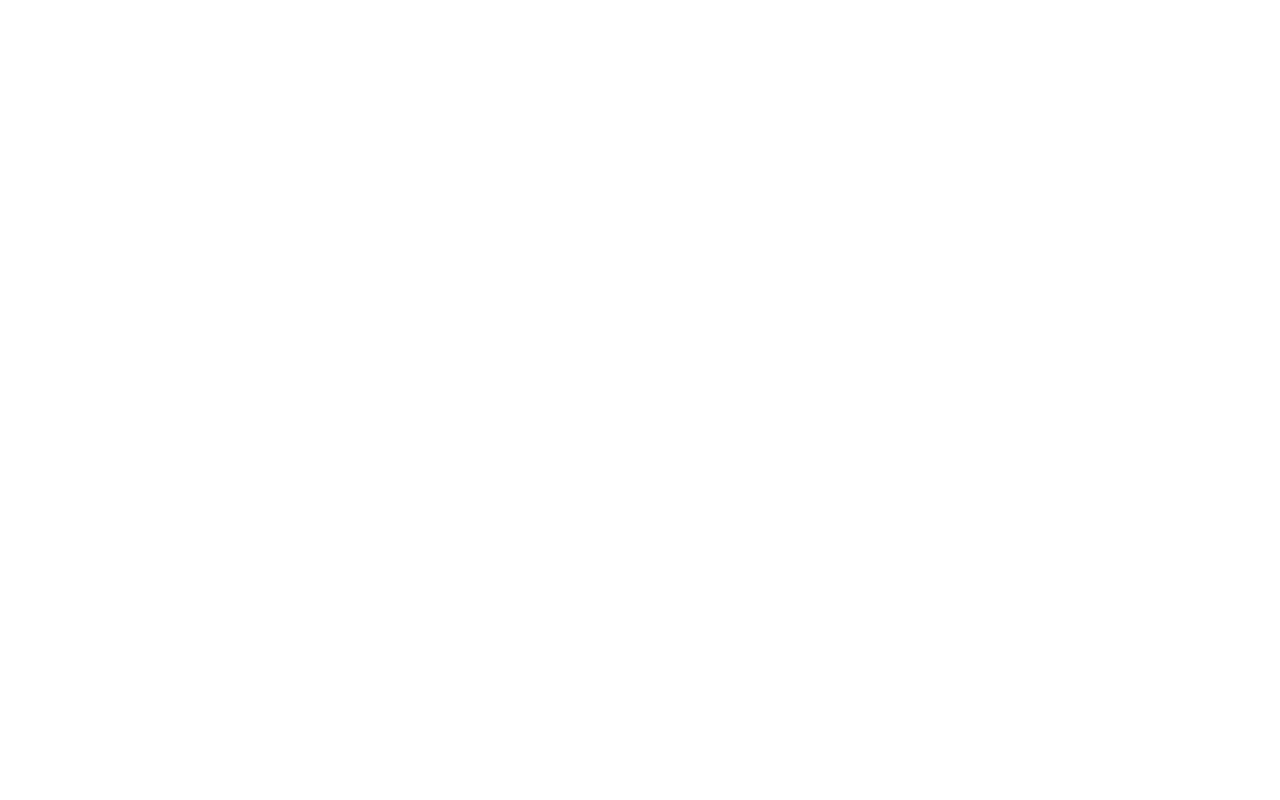
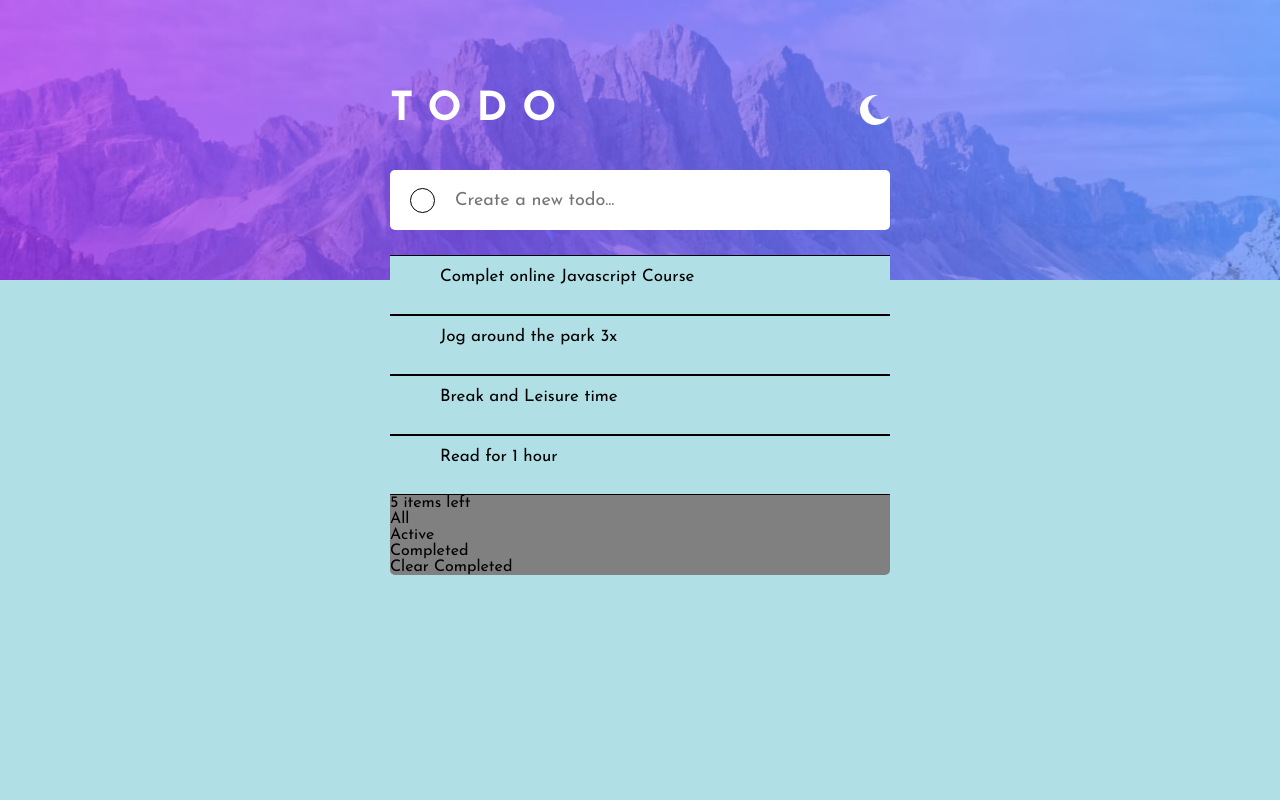
Before and after one commit to femmytedrey/Frontend-Mentor-Challenge, a plain HTML site: page index.html in a window 1280 px wide. Drawn offline with Linux system fonts and the light colour scheme.

Commit message:
progress

```diff
--- a/index.html
+++ b/index.html
@@ -4,8 +4,59 @@
     <meta charset="UTF-8">
     <meta name="viewport" content="width=device-width, initial-scale=1.0">
     <title>Todo List</title>
+    <link rel="stylesheet" href="style.css">
 </head>
 <body>
+    <div class="bg-container">
+        <div class="bg-containerTop">
 
+        </div>
+        <div class="bg-containerBottom">
+            <div class="container">
+                <div class="top">
+                    <div class="up">
+                        <p class="todo">TODO</p>
+                        <img src="images/icon-moon.svg" alt="" class="icon">
+                        <img src="images/icon-sun.svg" alt="" class="iconsun">
+                    </div>
+                    <div class="down">
+
+                            <div class="leftcircle"></div>
+
+                        <input type="text" id="input-box" placeholder="Create a new todo...">
+                    </div>
+
+                </div>
+                <div class="bottom">
+                    <div class="list">
+                        <ul>
+                            <li>Complet online Javascript Course</li>
+                            <li>Jog around the park 3x</li>
+                            <li>Break and Leisure time</li>
+                            <li>Read for 1 hour</li>
+                        </ul>
+                    </div>
+                    <div class="bottomNav">
+                        <div class="bottomNav1">
+                            <p class="leftitem">5 items left</p>
+                        </div>
+                        <div class="bottomNav2">
+                            <div class="all">All</div>
+                            <div class="active">Active</div>
+                            <div class="completed">Completed</div>
+                        </div>
+                        <div class="bottomNav3">
+                            <p class="clear">Clear Completed</p>
+                        </div>
+                    </div>
+                </div>
+
+            </div>
+        </div>
+
+    </div>
+
+
+    <script src="script.js"></script>
 </body>
 </html>
--- a/script.js
+++ b/script.js
@@ -0,0 +1,12 @@
+const moon = document.querySelector(".icon");
+const sun = document.querySelector(".iconsun");
+
+moon.addEventListener('click', () => {
+    moon.style.display = 'none';
+    sun.style.display = 'block';
+});
+
+sun.addEventListener('click', () => {
+    moon.style.display = 'block';
+    sun.style.display = 'none';
+});
--- a/style.css
+++ b/style.css
@@ -0,0 +1,144 @@
+@import url('https://fonts.googleapis.com/css2?family=Josefin+Sans:wght@400;500;700&family=Poppins:wght@400;500;700;800&display=swap');
+
+*{
+    box-sizing: border-box;
+    padding: 0px;
+    margin: 0px;
+    font-family: 'Josefin Sans', sans-serif;
+}
+
+.bg-container{
+    display: flex;
+    flex-direction: column;
+    width: 100%;
+    height: 100vh;
+    position: relative;
+
+}
+
+.bg-containerTop{
+    height: 35%;
+    width: 100%;
+    background-image: url(images/bg-desktop-light.jpg);
+    background-size: cover;
+    background-repeat: no-repeat;
+}
+.bg-containerBottom{
+    height: 65%;
+    width: 100%;
+    background: powderblue;
+    display: flex;
+    justify-content: center;
+    align-items: center;
+    position: relative;
+}
+
+.container{
+    height: auto;
+    width: 500px;
+    /* background: teal; */
+    position: absolute;
+    top: -200px;
+    display: flex;
+    flex-direction: column;
+    justify-content: space-between;
+}
+
+.top{
+    height: 150px;
+    width: 100%;
+    /* background: powderblue; */
+    display: flex;
+    flex-direction: column;
+    justify-content: space-between;
+
+    /* border-radius: 15px; */
+    margin-bottom: 25px;
+}
+.up{
+    height: 40%;
+    width: 100%;
+    /* background: purple; */
+    display: flex;
+    /* justify-content: center; */
+    align-items: center;
+}
+.todo{
+    flex: 1;
+    color: white;
+    font-size: 40px;
+    font-weight: 700;
+    letter-spacing: 15px;
+}
+.icon{
+    height: 30px;
+    width: 30px;
+    cursor: pointer;
+
+}
+.iconsun{
+    height: 30px;
+    width: 30px;
+    display: none;
+    cursor: pointer;
+}
+
+.down{
+    height: 40%;
+    width: 100%;
+    background: white;
+    display: flex;
+    border-radius: 5px;
+    align-items: center;
+}
+
+.left{
+    width: 15%;
+    height: 100%;
+    /* background: green; */
+    display: flex;
+    justify-content: center;
+    align-items: center;
+}
+.leftcircle{
+    height: 25px;
+    width: 25px;
+    border-radius: 50%;
+    border: 1px solid black;
+    margin-left: 20px;
+    margin-right: 20px;
+}
+input{
+    flex: 1;
+    width: 100%;
+    height: 100%;
+    font-size: 18px;
+    border-radius: 5px;
+    border: none;
+    background: none;
+    outline: none;
+}
+
+.bottom{
+    height: 70%;
+    width: 100%;
+    background: gray;
+    border-radius: 5px;
+    display: flex;
+    flex-direction: column;
+    /* padding: 20px; */
+}
+ul li{
+    list-style-type: none;
+    font-size: 17px;
+    height: 60px;
+    background: powderblue;
+    border-top: 1px solid black;
+    border-bottom: 1px solid black;
+    padding: 12px 8px 12px 50px;
+    user-select: none;
+    cursor: pointer;
+    position: relative;
+    /* color: var(--dark-text-color); */
+    color: var(--text-color1);
+}
```
Also changed, not shown: images/bg-desktop-dark.jpg (added), images/bg-desktop-light.jpg (added), images/bg-mobile-dark.jpg (added), images/bg-mobile-light.jpg (added), images/favicon-32x32.png (added), images/icon-check.svg (added), images/icon-cross.svg (added), images/icon-moon.svg (added), images/icon-sun.svg (added).
